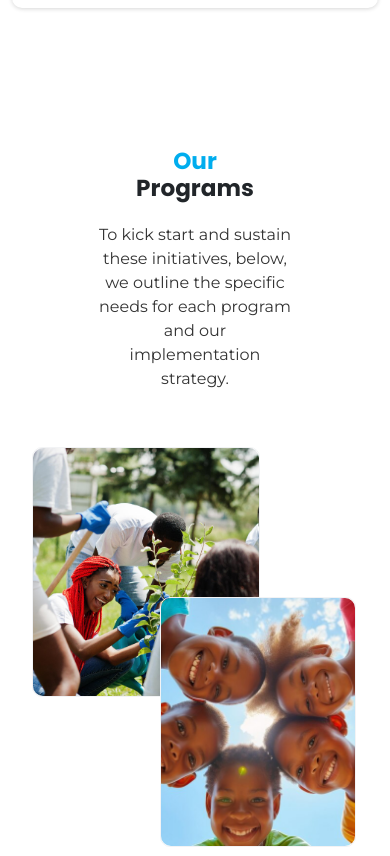
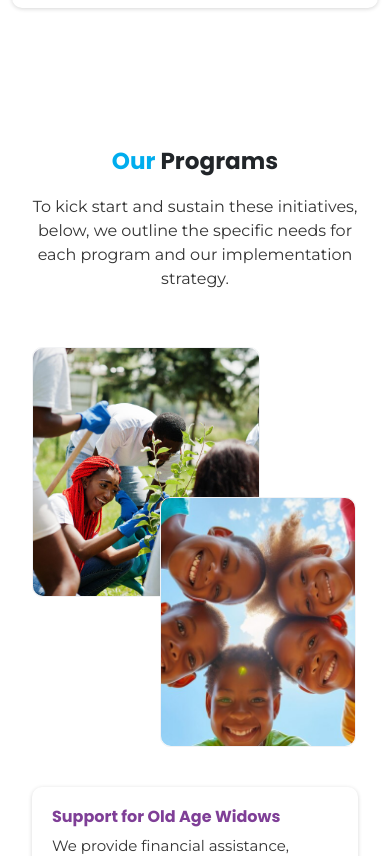
Before and after one commit to Oj-washingtone/chci, a Next.js app: page / in a window 390 px wide. Shown: the part 2660-3516 px from the top of the page. Built offline with nearby package versions, Linux system fonts and the light colour scheme.

Commit message:
responsive

```diff
--- a/styles/globals.css
+++ b/styles/globals.css
@@ -432,12 +432,6 @@ p {
 
 /* Call to action */
 .call-to-action-section {
-  /* background: linear-gradient(
-    90deg,
-    var(--primary-color),
-    var(--secondary-color)
-  ); */
-  /* color: white; */
   padding: 20px;
   border-radius: 10px;
   margin-left: auto;
@@ -446,12 +440,13 @@ p {
   display: flex;
   justify-content: center;
   align-items: center;
+  width: 100% !important;
 }
 
 .call-to-action-section h1 {
   text-align: center;
   font-weight: bold;
-  width: 60%;
+  width: 100%;
 }
 
 /* Team */
@@ -688,4 +683,8 @@ p {
   .__our_story_p {
     margin-top: 60px;
   }
+
+  .section-header {
+    width: 100%;
+  }
 }
```
